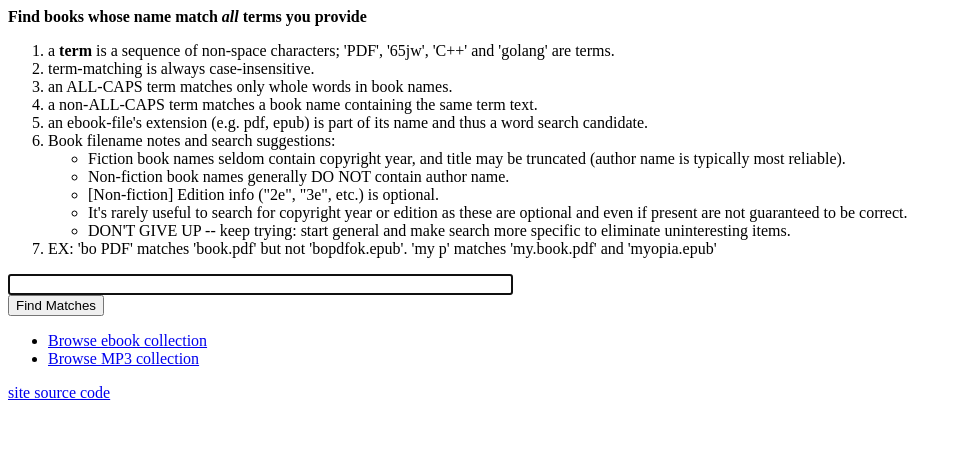
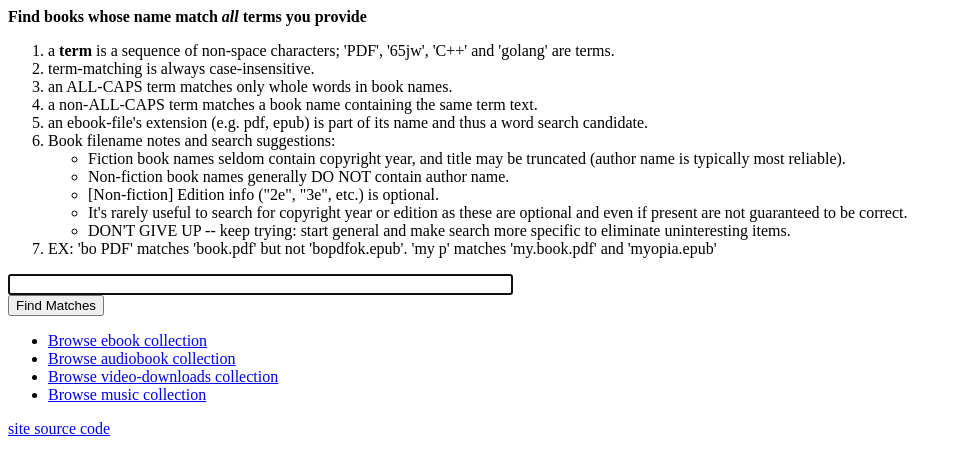
Before and after one commit to fwmechanic/file-collection-searcher, a plain HTML site: page index.html in a window 1280 px wide. Shown: the whole page, without its empty margins (0-962 px from the left). Drawn offline with Linux system fonts and the light colour scheme.

Commit message:
new link

```diff
--- a/index.html
+++ b/index.html
@@ -27,7 +27,9 @@
 </FORM>
 <ul>
 <li><a href="/files/ebooks">Browse ebook collection</a></li>
-<li><a href="/files/mp3">Browse MP3 collection</a></li>
+<li><a href="/files/audiobooks">Browse audiobook collection</a></li>
+<li><a href="/files/video-downloads">Browse video-downloads collection</a></li>
+<li><a href="/files/mp3">Browse music collection</a></li>
 </ul>
 <a href="https://github.com/fwmechanic/file-collection-searcher.git">site source code</a>
 </BODY>
```
